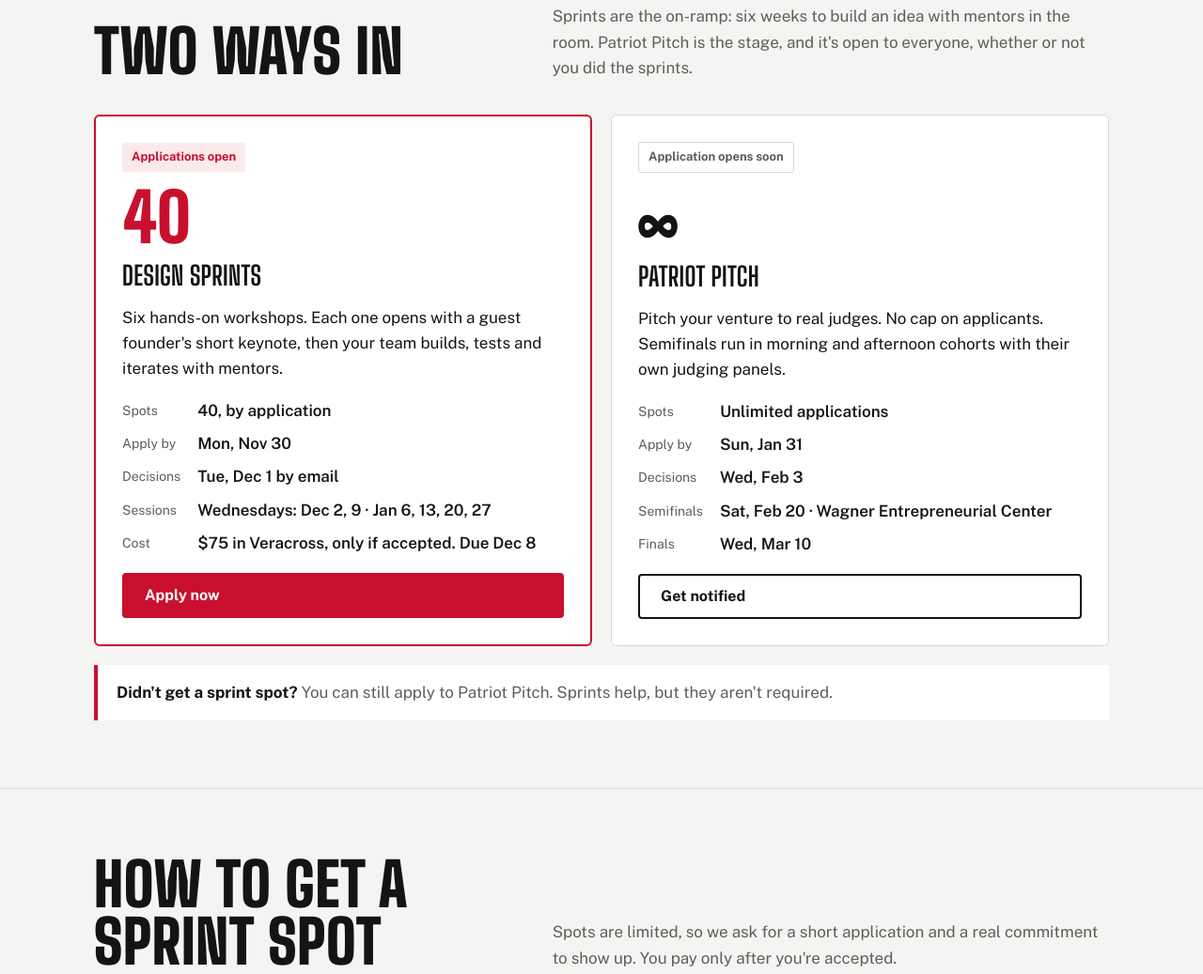
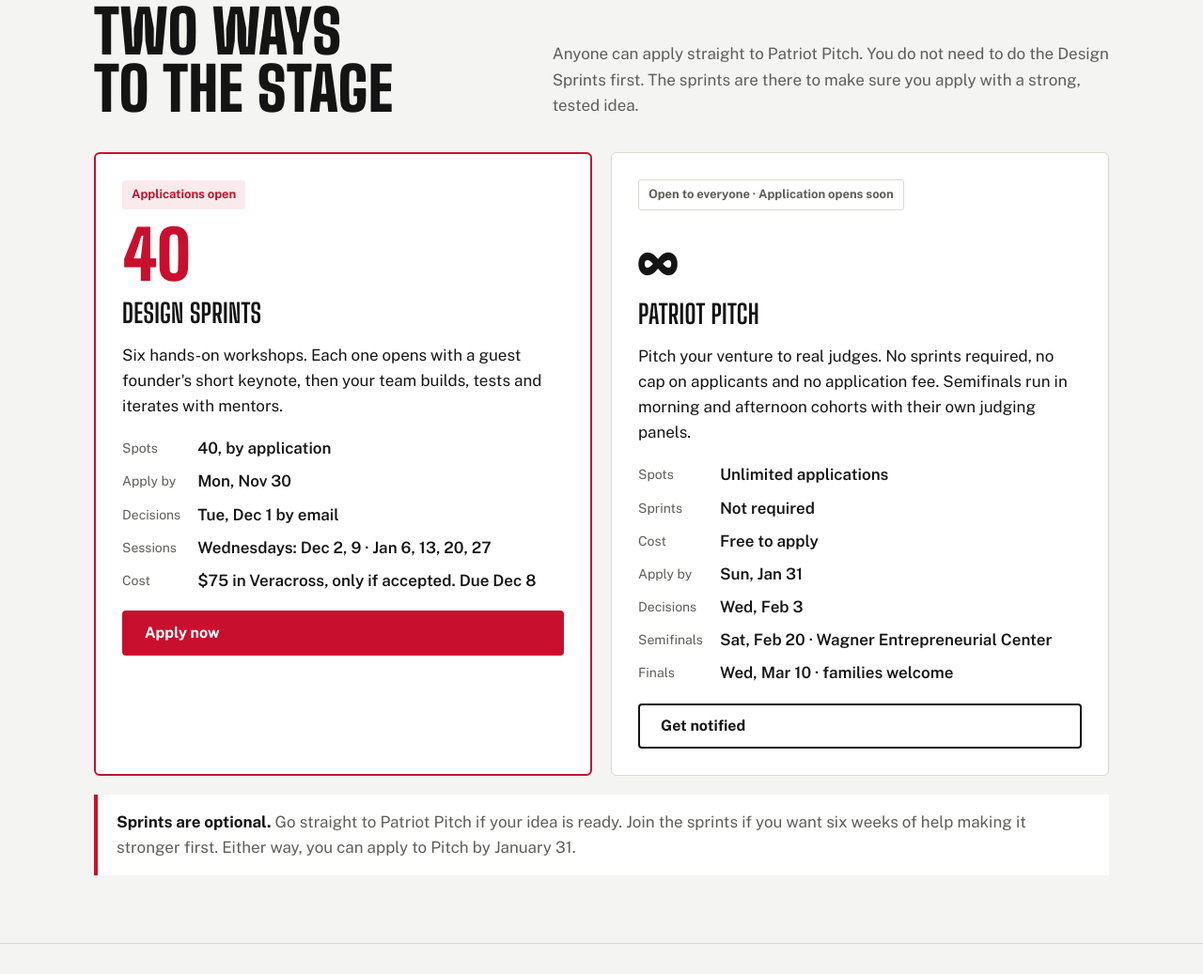
Before and after one commit to bbrennan-forge/patriot-pitch, a plain HTML site: page index.html in a window 1280 px wide. Shown: the part 1035-2072 px from the top of the page at 94% size. Drawn offline with nearby package versions, Linux system fonts and the light colour scheme.

Commit message:
Add files via upload

```diff
--- a/index.html
+++ b/index.html
@@ -272,8 +272,8 @@ footer .ei-full{height:72px;width:auto;background:none;padding:0;border-radius:0
   <section id="programs">
     <div class="wrap">
       <div class="sec-head">
-        <h2>Two ways in</h2>
-        <p>Sprints are the on-ramp: six weeks to build an idea with mentors in the room. Patriot Pitch is the stage, and it's open to everyone, whether or not you did the sprints.</p>
+        <h2>Two ways to the stage</h2>
+        <p>Anyone can apply straight to Patriot Pitch. You do not need to do the Design Sprints first. The sprints are there to make sure you apply with a strong, tested idea.</p>
       </div>
       <div class="programs">
         <article class="prog feature">
@@ -291,21 +291,23 @@ footer .ei-full{height:72px;width:auto;background:none;padding:0;border-radius:0
           <a class="btn" href="#apply">Apply now</a>
         </article>
         <article class="prog">
-          <span class="tag soon">Application opens soon</span>
+          <span class="tag soon">Open to everyone · Application opens soon</span>
           <div class="bignum" style="color:var(--ink)">∞</div>
           <h3>Patriot Pitch</h3>
-          <p>Pitch your venture to real judges. No cap on applicants. Semifinals run in morning and afternoon cohorts with their own judging panels.</p>
+          <p>Pitch your venture to real judges. No sprints required, no cap on applicants and no application fee. Semifinals run in morning and afternoon cohorts with their own judging panels.</p>
           <dl class="facts">
             <dt>Spots</dt><dd>Unlimited applications</dd>
+            <dt>Sprints</dt><dd>Not required</dd>
+            <dt>Cost</dt><dd>Free to apply</dd>
             <dt>Apply by</dt><dd>Sun, Jan 31</dd>
             <dt>Decisions</dt><dd>Wed, Feb 3</dd>
             <dt>Semifinals</dt><dd>Sat, Feb 20 · Wagner Entrepreneurial Center</dd>
-            <dt>Finals</dt><dd>Wed, Mar 10</dd>
+            <dt>Finals</dt><dd>Wed, Mar 10 · families welcome</dd>
           </dl>
           <a class="btn ghost" href="#pitch">Get notified</a>
         </article>
       </div>
-      <p class="bridge"><b>Didn't get a sprint spot?</b> You can still apply to Patriot Pitch. Sprints help, but they aren't required.</p>
+      <p class="bridge"><b>Sprints are optional.</b> Go straight to Patriot Pitch if your idea is ready. Join the sprints if you want six weeks of help making it stronger first. Either way, you can apply to Pitch by January 31.</p>
     </div>
   </section>
 
@@ -431,15 +433,15 @@ footer .ei-full{height:72px;width:auto;background:none;padding:0;border-radius:0
     <div class="wrap">
       <div class="sec-head">
         <h2>Patriot Pitch</h2>
-        <p>Every student with a venture can apply, and there's no cap. The application opens soon and is due January 31. Semifinalists get a bootcamp, then pitch in front of judges and families in the Wagner Entrepreneurial Center.</p>
+        <p>Every student with a venture can apply, and there's no cap. The application opens soon and is due January 31. You don't need to do the Design Sprints to apply, and there's no application fee. Semifinalists get a bootcamp, then pitch to judges in the Wagner Entrepreneurial Center. Finalists take the stage on March 10 in front of judges and families.</p>
       </div>
       <div class="path" aria-label="Patriot Pitch path">
         <div><div class="d">Jan 31</div><div class="t">Applications due</div><div class="s">Sunday</div></div>
         <div><div class="d">Feb 3</div><div class="t">Decisions</div><div class="s">Wednesday</div></div>
         <div><div class="d">Feb 13</div><div class="t">Bootcamp</div><div class="s">Saturday · semifinalists</div></div>
-        <div><div class="d">Feb 20</div><div class="t">Semifinals</div><div class="s">Saturday · AM and PM cohorts, parents welcome</div></div>
+        <div><div class="d">Feb 20</div><div class="t">Semifinals</div><div class="s">Saturday · AM and PM cohorts</div></div>
         <div><div class="d">Feb 27</div><div class="t">Finals bootcamp</div><div class="s">Saturday · finalists</div></div>
-        <div class="final"><div class="d">Mar 10</div><div class="t">Finals</div><div class="s">Wednesday · full day</div></div>
+        <div class="final"><div class="d">Mar 10</div><div class="t">Finals</div><div class="s">Wednesday · families welcome</div></div>
       </div>
       <form class="notify" id="notifyForm" novalidate>
         <div class="field"><label for="n-email">Get an email when the Pitch application opens</label><input id="n-email" type="email" placeholder="you@carrollwooddayschool.org" required></div>
@@ -467,10 +469,11 @@ footer .ei-full{height:72px;width:auto;background:none;padding:0;border-radius:0
           <details><summary>What if I miss a sprint?</summary><p>Life happens. Let Mr. Brennan know ahead of time. Missing more than one may give your spot to someone on the waitlist.</p></details>
         </div>
         <div>
-          <details><summary>Can I do Patriot Pitch without the sprints?</summary><p>Yes. Pitch is open to everyone, with no cap. Sprints just give you a head start.</p></details>
+          <details><summary>Do I have to do the Design Sprints to apply to Patriot Pitch?</summary><p>No. Anyone can apply straight to Patriot Pitch. The sprints are optional. They help you build and test your idea so your application is stronger.</p></details>
+          <details><summary>Does Patriot Pitch cost anything?</summary><p>No. There's no application fee for Patriot Pitch. The $75 fee is only for Design Sprints, and only if you're accepted.</p></details>
           <details><summary>When do I pay the $75?</summary><p>Only after you're accepted. You'll get a Veracross link on December 1, and payment is due December 8.</p></details>
-          <details><summary>Can my family come watch?</summary><p>Yes. Parents are invited to the Patriot Pitch semifinals on February 20 in the Wagner Entrepreneurial Center.</p></details>
-          <details><summary>I didn't get a spot. Now what?</summary><p>You're on the waitlist, and spots open up. You can still apply to Patriot Pitch by January 31.</p></details>
+          <details><summary>Can my family come watch?</summary><p>Yes. Families are invited to Patriot Pitch Finals on Wednesday, March 10.</p></details>
+          <details><summary>I didn't get a spot. Now what?</summary><p>You're on the waitlist, and spots open up. You can still apply straight to Patriot Pitch by January 31, with no fee.</p></details>
         </div>
       </div>
     </div>
@@ -525,9 +528,9 @@ const events = [
   ["2027-01-31","Jan 31","Patriot Pitch applications due",""],
   ["2027-02-03","Feb 3","Patriot Pitch decisions",""],
   ["2027-02-13","Feb 13","Semifinal bootcamp",""],
-  ["2027-02-20","Feb 20","Semifinals","Wagner Entrepreneurial Center, parents welcome"],
+  ["2027-02-20","Feb 20","Semifinals","Wagner Entrepreneurial Center"],
   ["2027-02-27","Feb 27","Finals bootcamp",""],
-  ["2027-03-10","Mar 10","Patriot Pitch Finals","Full day"]
+  ["2027-03-10","Mar 10","Patriot Pitch Finals","Families welcome"]
 ];
 const today = new Date(); today.setHours(0,0,0,0);
 let marked = false; const tl = $("tl");
```
